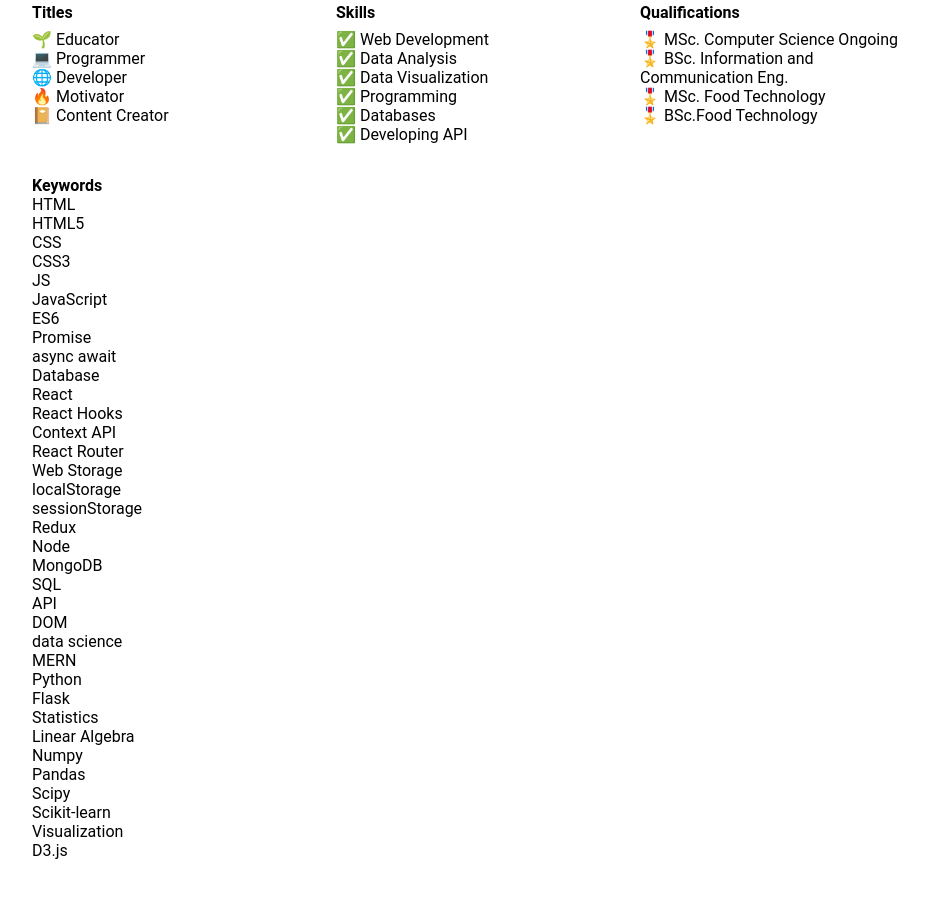
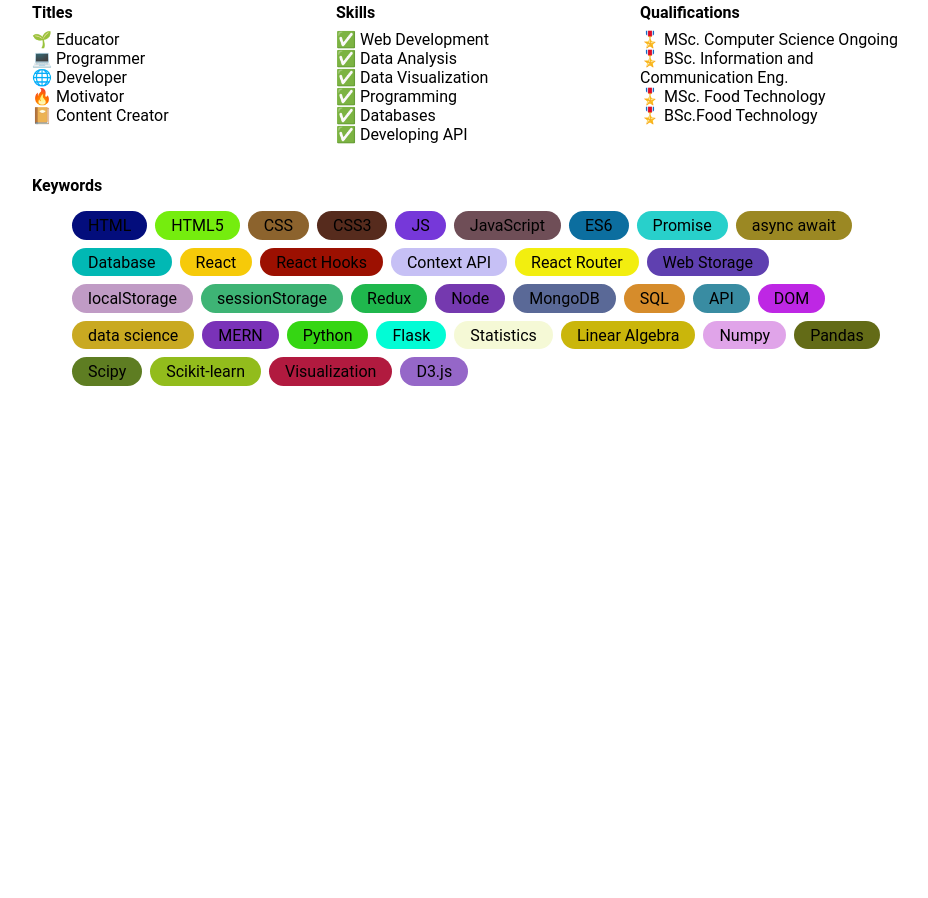
Before and after one commit to miguelruizF/30_days_of_JS_Exercises, a plain HTML site: page JS/day_22/Level_3/index.html in a window 1280 px wide. Shown: the part 1079-1977 px from the top of the page, without its empty margins (160-1088 px from the left). After the commit the page ends 1529 px from the top, so only its background shows below. Drawn offline with Linux system fonts and the light colour scheme.

Commit message:
Day 22 Level 3 - create change color in keywords function

```diff
--- a/JS/day_22/Level_3/app.js
+++ b/JS/day_22/Level_3/app.js
@@ -39,6 +39,7 @@ document.addEventListener("DOMContentLoaded", () => {
     listChallenge();
     infoUser();
     addKeywords();
+    applyRandomColorsToKeywords()
 });
 
 const changeDate = () => {
@@ -225,3 +226,14 @@ function addKeywords(){
     div_keywords.appendChild(ul_keywords);
     wrapper.appendChild(div_keywords);
 }
+
+function applyRandomColorsToKeywords() {
+    const keywordItems = document.querySelectorAll('.div_keywords .ul_keywords li');
+    keywordItems.forEach(item => {
+        item.style.backgroundColor = `rgb(
+            ${Math.floor(Math.random() * 256)},
+            ${Math.floor(Math.random() * 256)},
+            ${Math.floor(Math.random() * 256)}
+        )`;
+    });
+}
--- a/JS/day_22/Level_3/styles.css
+++ b/JS/day_22/Level_3/styles.css
@@ -87,3 +87,19 @@ li{
         }
     }
 }
+
+.div_keywords{
+    h4{
+        margin-bottom: 1rem;
+    }
+    .ul_keywords{
+        display: flex;
+        flex-wrap: wrap;
+        gap: .5rem;
+        margin: 0 2.5rem;
+        li{
+            padding: .3rem 1rem;
+            border-radius: 1rem
+        }
+    }
+}
```
